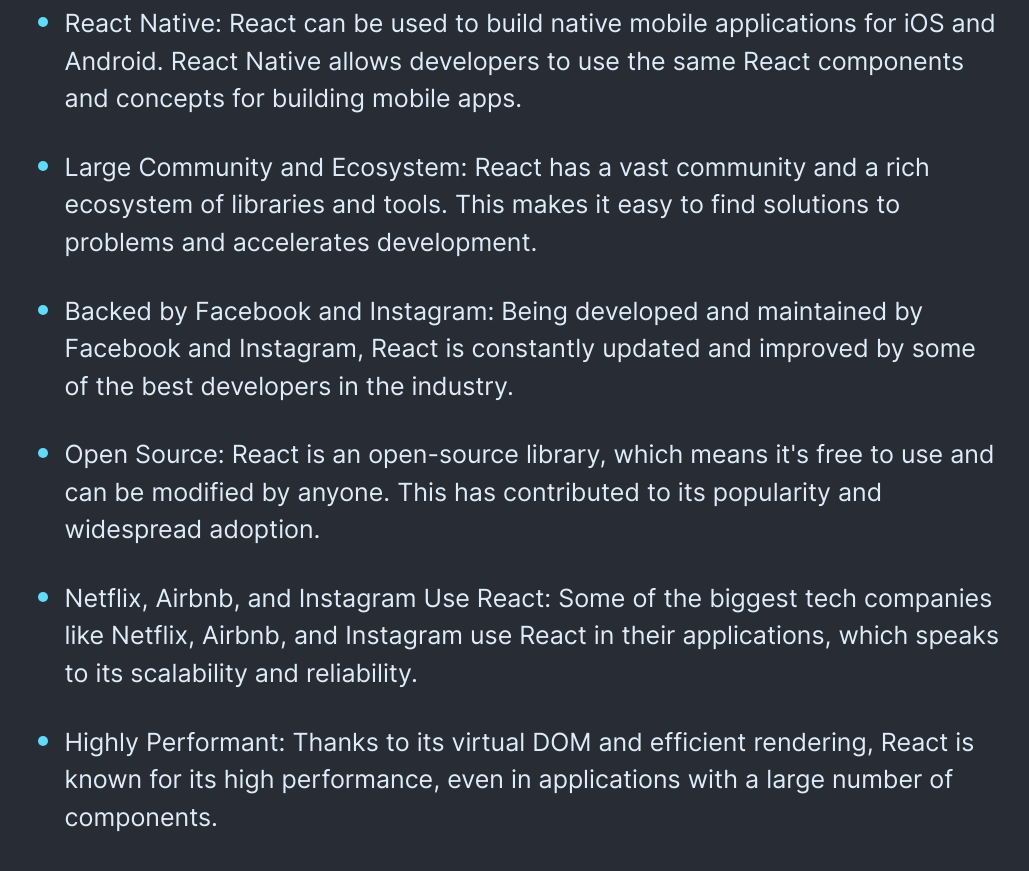
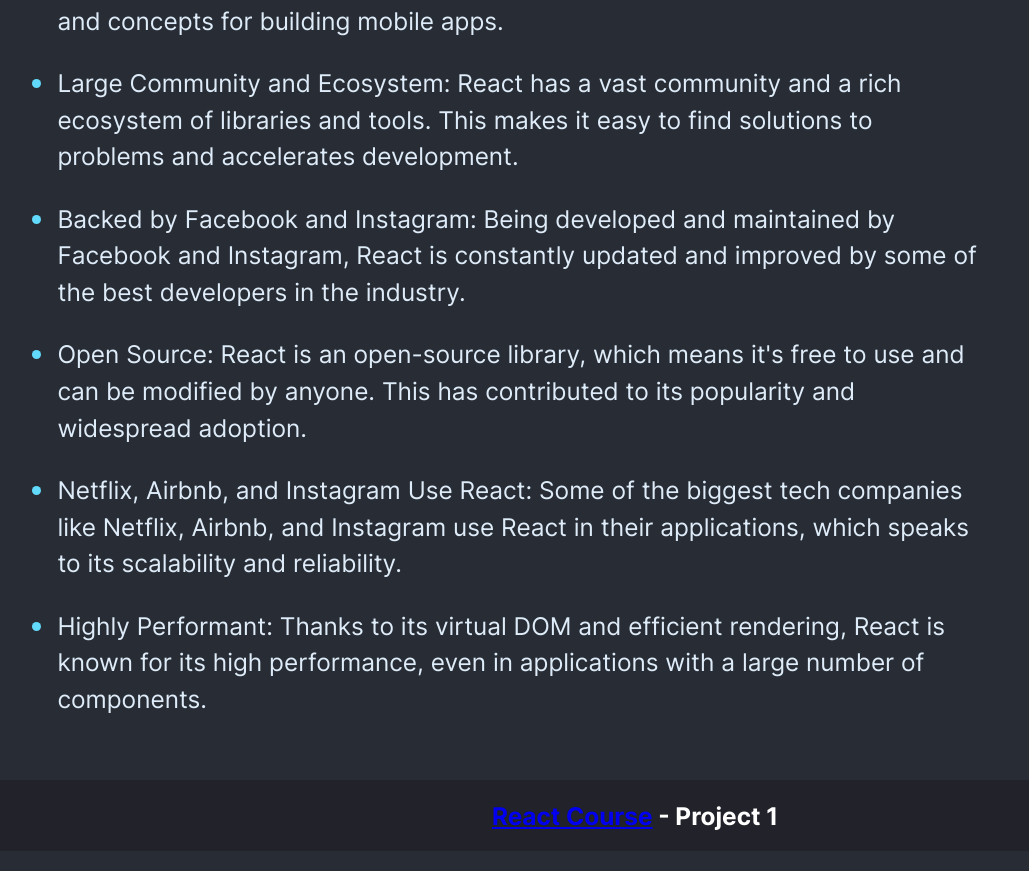
Before and after one commit to caiohenrique-3/react-facts, a React (Vite) app: page / in a window 1280 px wide. Shown: the part 1069-1940 px from the top of the page, without its empty margins (5-1034 px from the left). Built offline with nearby package versions, Linux system fonts and the light colour scheme.

Commit message:
refactor: Move link to React Course to footer

```diff
--- a/src/App.jsx
+++ b/src/App.jsx
@@ -1,6 +1,7 @@
 // components
 import Header from "./components/Header";
 import MainContent from "./components/MainContent";
+import Footer from "./components/Footer";
 
 // css
 import "./styles/index.css";
@@ -10,6 +11,7 @@
     <>
       <Header></Header>
       <MainContent></MainContent>
+      <Footer />
     </>
   );
 }
--- /dev/null
+++ b/src/components/Footer.jsx
@@ -0,0 +1,11 @@
+export default function Footer() {
+  return (
+    <footer>
+      <h4>
+        <a href="https://www.youtube.com/watch?v=bMknfKXIFA8">React Course</a>
+        {" "}
+        - Project 1
+      </h4>
+    </footer>
+  );
+}
--- a/src/components/Header.jsx
+++ b/src/components/Header.jsx
@@ -9,11 +9,6 @@
         alt="Logo of the React Javascript Framework"
       />
       <h3 className="logo-text">ReactFacts</h3>
-      <h4>
-        <a href="https://www.youtube.com/watch?v=bMknfKXIFA8">React Course</a>
-        {" "}
-        - Project 1
-      </h4>
     </header>
   );
 }
--- a/src/styles/index.css
+++ b/src/styles/index.css
@@ -27,7 +27,7 @@
   padding: 0;
   font-family: Inter, system-ui, sans-serif;
   box-sizing: border-box;
-  font-size: clamp(1rem, 0.25rem + 1.5vw, 2rem);
+  font-size: clamp(1rem, 0.25rem + 1.5vw, 1.3rem);
 }
 
 body {
@@ -101,3 +101,13 @@
 main ul li:last-child {
   padding-block-end: 2rem;
 }
+
+footer {
+  background-color: #21222a;
+  color: white;
+  padding: 1rem 1rem 1rem 1rem;
+  margin-block-start: 1rem;
+  display: flex;
+  justify-content: center;
+  align-items: center;
+}
```
